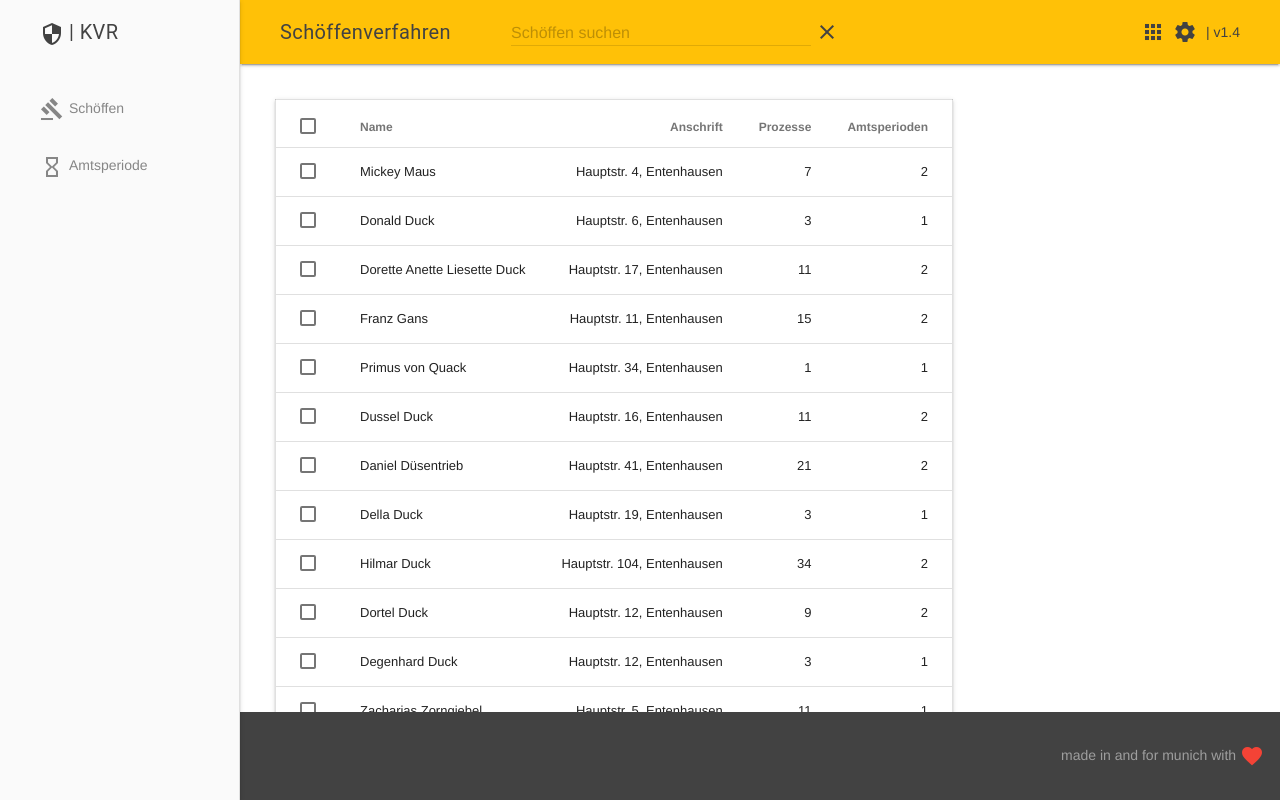
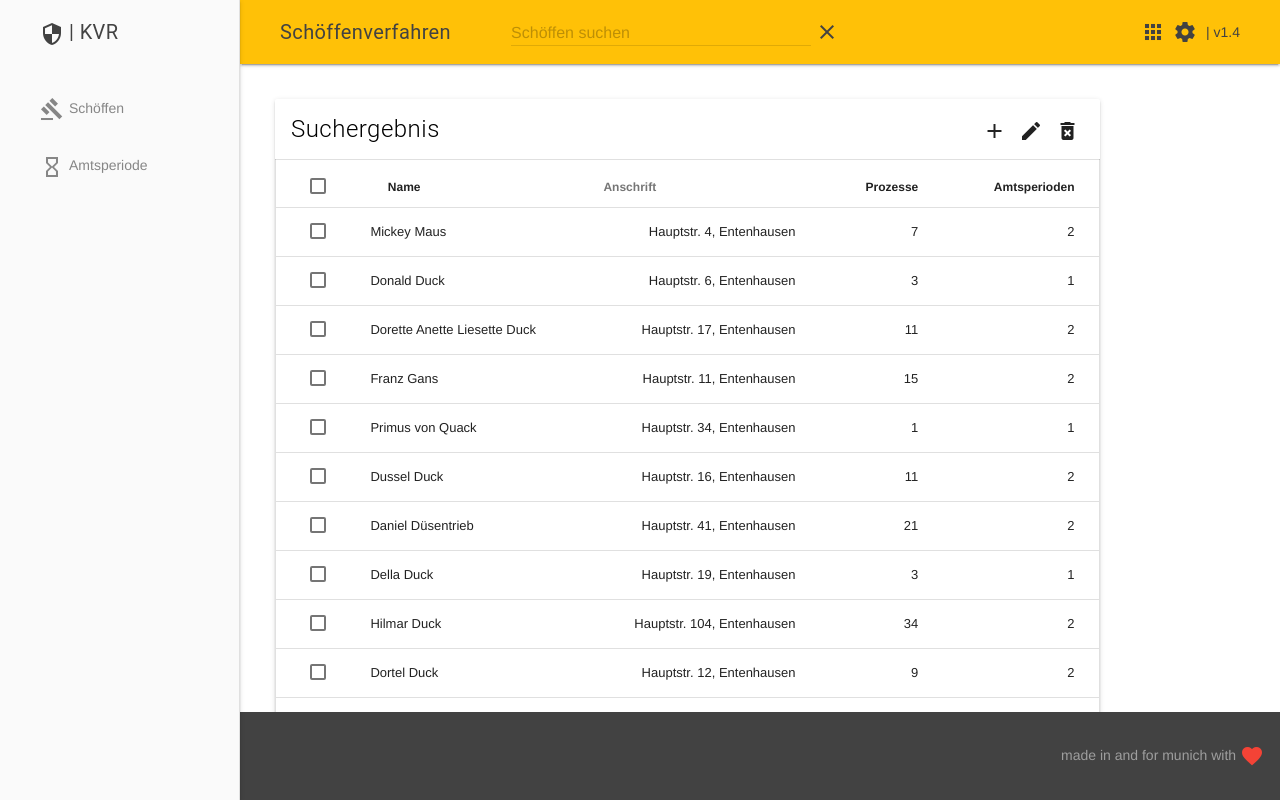
Before and after one commit to xdoo/materialdesign_showcase, a plain HTML site: page public_html/index.html in a window 1280 px wide. Drawn offline with nearby package versions, Linux system fonts and the light colour scheme.

Commit message:
finished table

```diff
--- a/public_html/index.html
+++ b/public_html/index.html
@@ -1,8 +1,6 @@
 <!DOCTYPE html>
 <!--
-To change this license header, choose License Headers in Project Properties.
-To change this template file, choose Tools | Templates
-and open the template in the editor.
+material design show case (claus.straube)
 -->
 <html>
     <head>
@@ -35,6 +33,21 @@ and open the template in the editor.
                 padding: 35px;
             }
 
+            mdl-card--table__header{
+                height:64px
+            }
+
+
+            .demo-card-wide.mdl-card {
+                width: 85%;
+            }
+
+            .mdl-card__table, table{
+                width:100%;
+                margin:0em;
+            }
+
+
         </style>
     </head>
     <body>
@@ -56,18 +69,6 @@ and open the template in the editor.
                         </label>
                     </div>
                     <div class="mdl-layout-spacer"></div>
-                    <!-- search -->
-                    <!--                    <div class="mdl-textfield mdl-js-textfield mdl-textfield--expandable
-                                             mdl-textfield--floating-label mdl-textfield--align-right">
-                                            <label class="mdl-button mdl-js-button mdl-button--icon"
-                                                   for="waterfall-exp">
-                                                <i class="material-icons">search</i>
-                                            </label>
-                                            <div class="mdl-textfield__expandable-holder">
-                                                <input class="mdl-textfield__input" type="text" name="sample"
-                                                       id="waterfall-exp">
-                                            </div>
-                                        </div>-->
                     <!-- apps -->
                     <div>
                         <button id="menu-app" class="mdl-button mdl-js-button mdl-button--icon">
@@ -94,6 +95,7 @@ and open the template in the editor.
                     <div>
                         <span style="padding-left: 5px">| v1.4</span>
                     </div>
+                </div>
             </header>
             <div class="mdl-layout__drawer">
                 <span class="mdl-layout-title"><i class="material-icons middle">security</i>| KVR</span>
@@ -105,13 +107,19 @@ and open the template in the editor.
             </div>
             <main class="mdl-layout__content padding">
                 <div class="page-content">
-                    <table class="mdl-data-table mdl-js-data-table mdl-data-table--selectable mdl-shadow--2dp">
+                    <!-- Wide card with share menu button -->
+                    <div class="demo-card-wide mdl-card mdl-shadow--2dp">
+                        <div class="mdl-card__title mdl-card--table__header">
+                            <h2 class="mdl-card__title-text mdl-typography--title">Suchergebnis</h2>
+                        </div>
+                        <div class="mdl-card__table">
+                            <table class="mdl-data-table mdl-js-data-table mdl-data-table--selectable">
                                 <thead>
                                     <tr>
-                                <th class="mdl-data-table__cell--non-numeric">Name</th>
-                                <th>Anschrift</th>
-                                <th>Prozesse</th>
-                                <th>Amtsperioden</th>
+                                        <th class="mdl-data-table__cell--non-numeric mdl-data-table__header--sorted-ascending">Name</th>
+                                        <th class="mdl-data-table__cell--non-numeric">Anschrift</th>
+                                        <th class="mdl-data-table__header--sorted-ascending">Prozesse</th>
+                                        <th class="mdl-data-table__header--sorted-ascending">Amtsperioden</th>
                                     </tr>
                                 </thead>
                                 <tbody>
@@ -202,7 +210,19 @@ and open the template in the editor.
 
                                 </tbody>
                             </table>
-
+                        </div>
+                        <div class="mdl-card__menu">
+                            <button class="mdl-button mdl-button--icon mdl-js-button mdl-js-ripple-effect">
+                                <i class="material-icons">add</i>
+                            </button>
+                            <button class="mdl-button mdl-button--icon mdl-js-button mdl-js-ripple-effect">
+                                <i class="material-icons">mode_edit</i>
+                            </button>
+                            <button class="mdl-button mdl-button--icon mdl-js-button mdl-js-ripple-effect">
+                                <i class="material-icons">delete_forever</i>
+                            </button>
+                        </div>
+                    </div>
                 </div>
             </main>
             <footer class="mdl-mini-footer">
```
Lines whose indentation alone changed are shown as unchanged.
